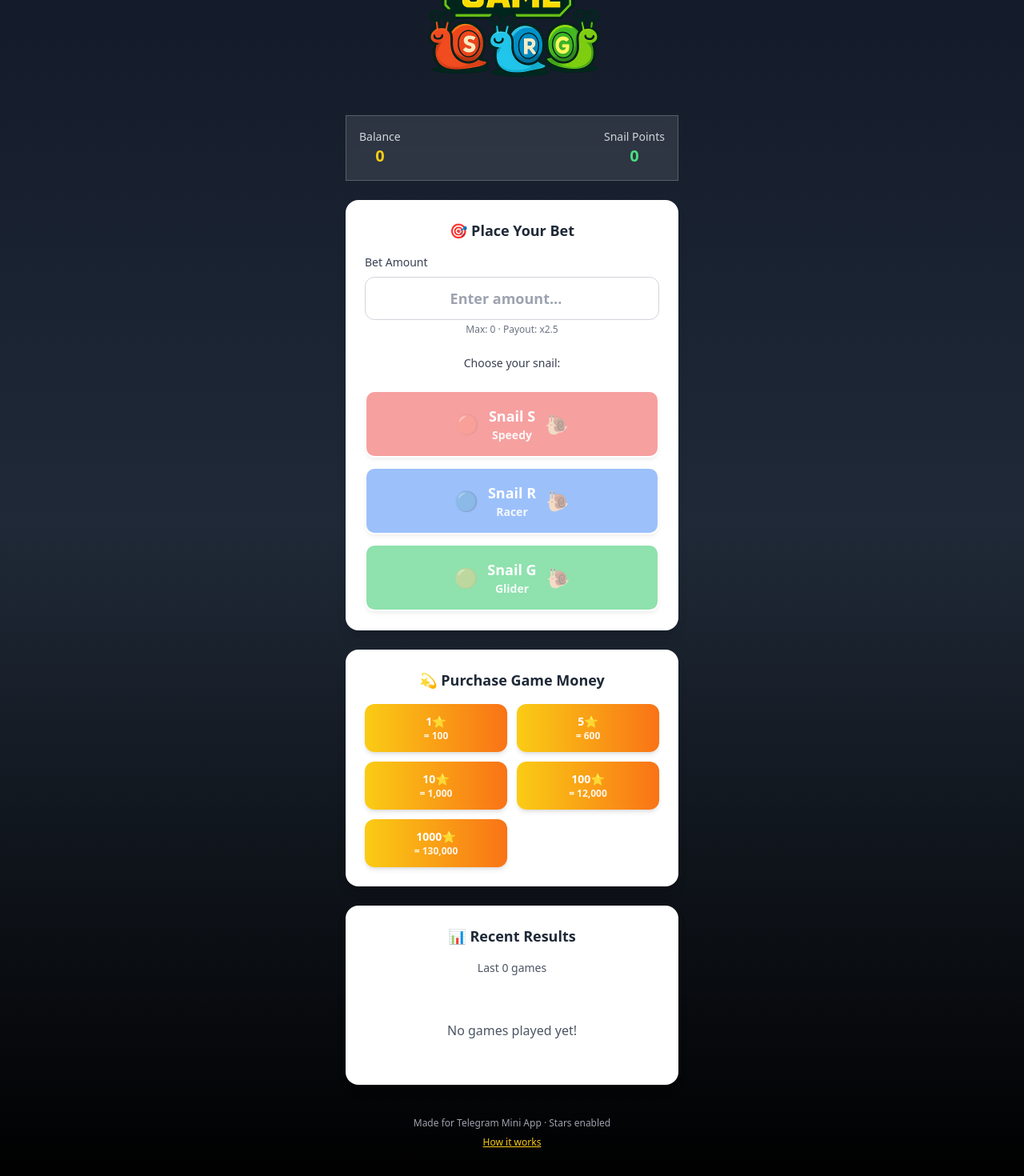
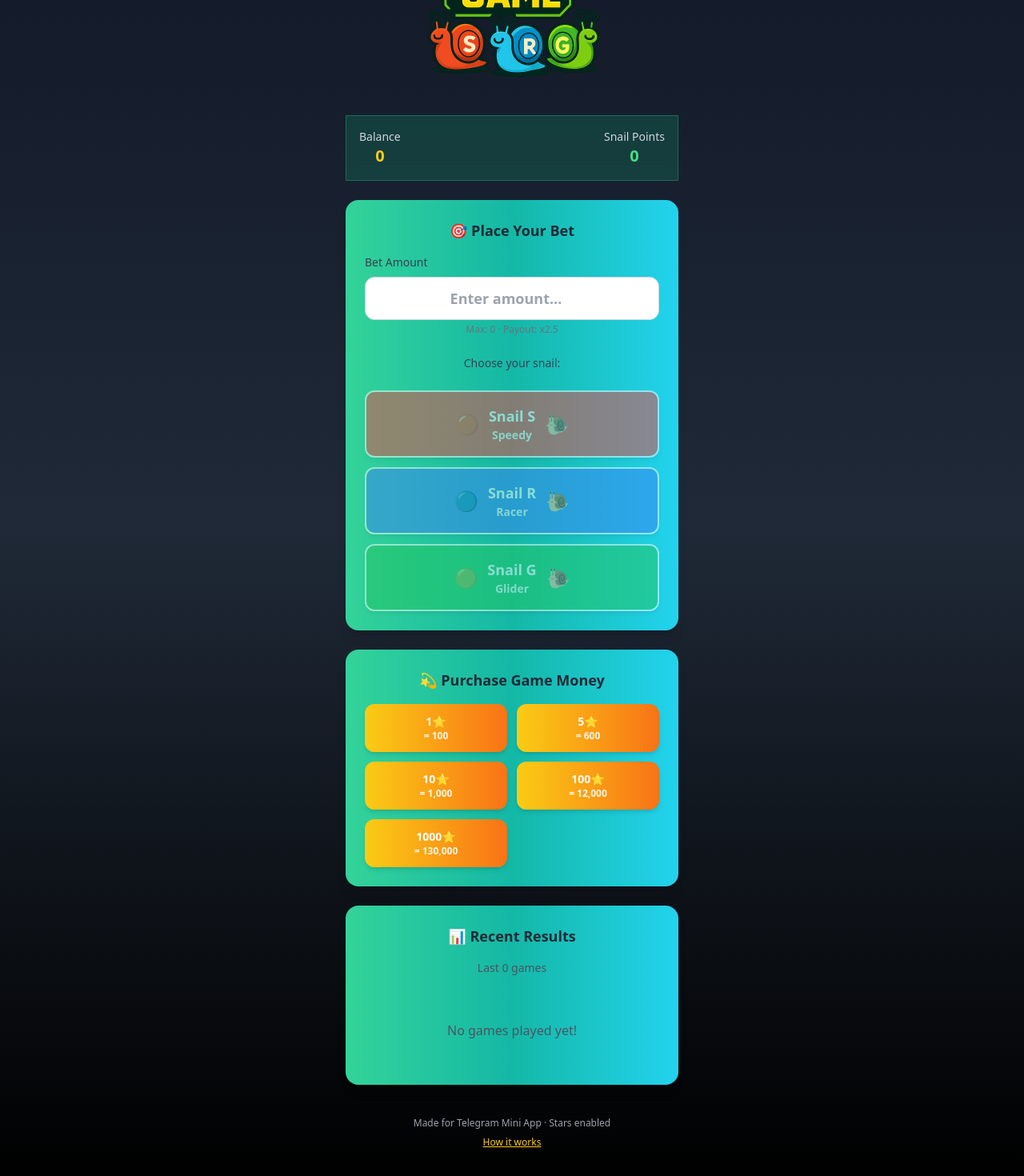
Before and after one commit to yunjong135/crypto-mogul, a Next.js app: page / in a window 1280 px wide. Shown: the part 160-1630 px from the top of the page at 80% size. Built offline with nearby package versions, Linux system fonts and the light colour scheme; no server answers; the database is empty.

Commit message:
chore: sync main changes into v0-snail-race-game
Co-authored-by: null <104186939+yunjong135@users.noreply.github.com>

```diff
--- a/components/BetPanel.tsx
+++ b/components/BetPanel.tsx
@@ -59,7 +59,7 @@ export default function BetPanel({ balance, onBetStart }: BetPanelProps) {
   }
 
   return (
-    <div className="bg-white rounded-2xl shadow-lg p-6">
+    <div className="bg-gradient-to-r from-emerald-400 via-teal-500 to-cyan-400 rounded-2xl shadow-lg p-6 text-white">
       <h2 className="text-lg font-bold text-gray-800 mb-4 text-center">🎯 Place Your Bet</h2>
 
       <div className="mb-6">
--- a/components/HeaderBar.tsx
+++ b/components/HeaderBar.tsx
@@ -5,7 +5,7 @@ interface HeaderBarProps {
 
 export default function HeaderBar({ balance, snailAccumulated }: HeaderBarProps) {
   return (
-    <div className="bg-white/10 backdrop-blur-sm rounded-lg p-4 border border-white/20">
+    <div className="bg-emerald-500/20 backdrop-blur-sm rounded-lg p-4 border border-emerald-400/30">
       <div className="flex justify-between items-center">
         <div className="text-center">
           <div className="text-sm text-gray-300">Balance</div>
--- a/components/PurchasePanel.tsx
+++ b/components/PurchasePanel.tsx
@@ -42,7 +42,7 @@ export default function PurchasePanel({ onPurchaseComplete }: PurchasePanelProps
   }
 
   return (
-    <div className="bg-white rounded-2xl shadow-lg p-6">
+    <div className="bg-gradient-to-r from-emerald-400 via-teal-500 to-cyan-400 rounded-2xl shadow-lg p-6 text-white">
       <h2 className="text-lg font-bold text-gray-800 mb-4 text-center">💫 Purchase Game Money</h2>
 
       <div className="grid grid-cols-2 gap-3">
--- a/components/RaceAnimation.tsx
+++ b/components/RaceAnimation.tsx
@@ -126,7 +126,7 @@ export default function RaceAnimation({ isRacing, betData, result, onRaceComplet
     const payout = result.payout || 0
 
     return (
-      <div className="bg-white rounded-2xl shadow-lg p-6">
+      <div className="bg-gradient-to-r from-emerald-400 via-teal-500 to-cyan-400 rounded-2xl shadow-lg p-6 text-white">
         <h2 className="text-lg font-bold text-gray-800 mb-4 text-center">🏁 Race Results</h2>
 
         <div className="text-center space-y-4">
--- a/components/RecentResults.tsx
+++ b/components/RecentResults.tsx
@@ -85,7 +85,7 @@ export default function RecentResults() {
   const gPercentage = getPercentage(stats.G)
 
   return (
-    <div className="bg-white rounded-2xl shadow-lg p-6">
+    <div className="bg-gradient-to-r from-emerald-400 via-teal-500 to-cyan-400 rounded-2xl shadow-lg p-6 text-white">
       <h2 className="text-lg font-bold text-gray-800 mb-4 text-center">📊 Recent Results</h2>
       <p className="text-sm text-gray-600 text-center mb-6">Last {stats.total} games</p>
 
```
